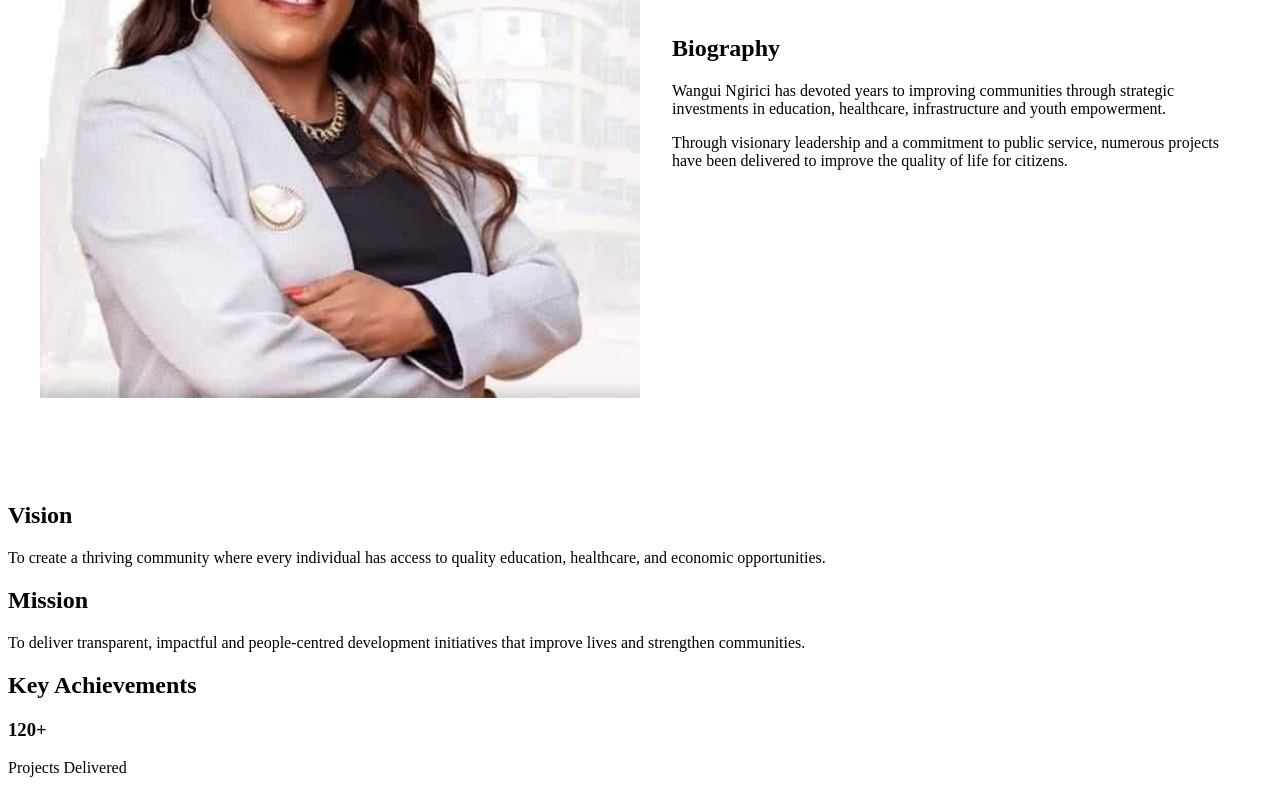
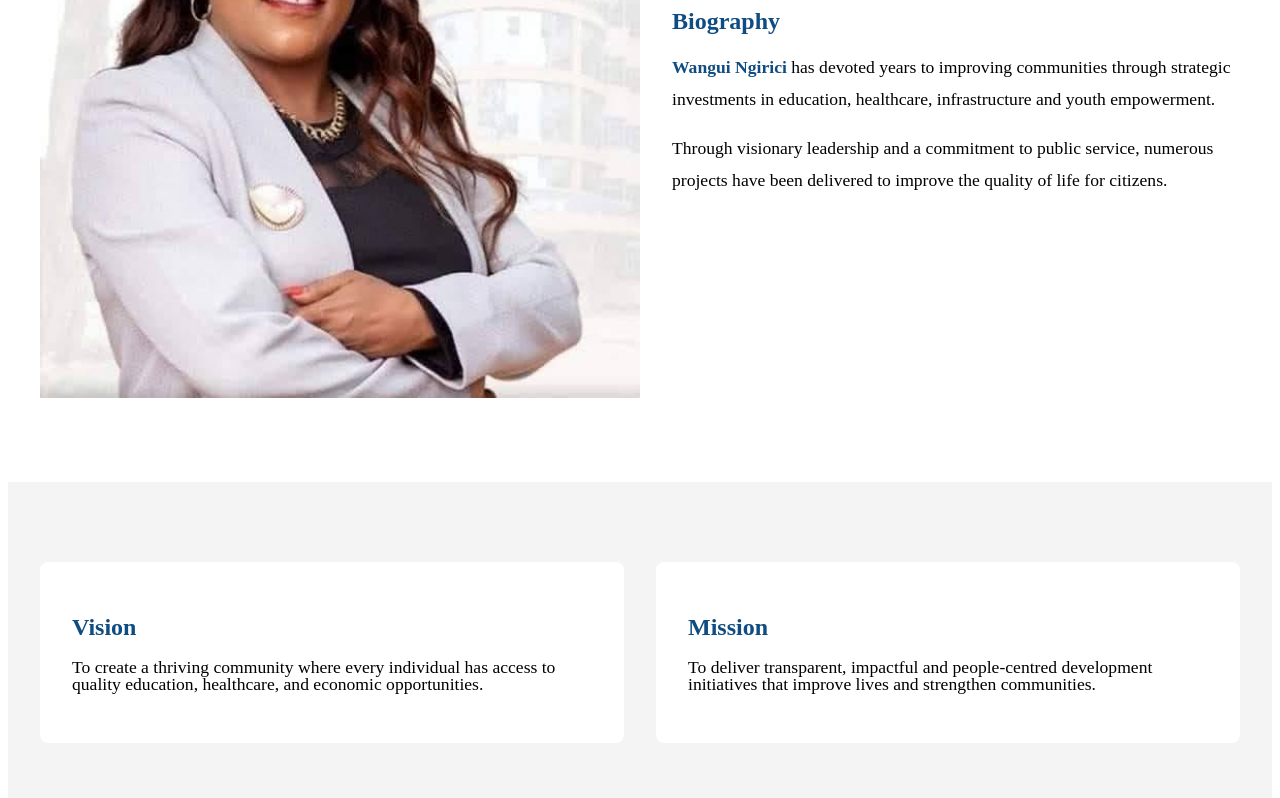
Before and after one commit to davidnjagih-png/civic-impact-portal, a React (Vite) app: page /about in a window 1280 px wide. Shown: the part 600-1398 px from the top of the page. Built offline with nearby package versions, Linux system fonts and the light colour scheme.

Commit message:
about css completed to match the current about code

```diff
--- a/src/pages/About/About.css
+++ b/src/pages/About/About.css
@@ -31,3 +31,76 @@
   border-radius: 1px;
   height: auto;
 }
+
+.bio-text h2 {
+  color: #0f4c81;
+  margin-bottom: 1rem;
+}
+
+.bio-text p {
+  font-size: 1.1rem;
+  margin-bottom: 1rem;
+  line-height: 1.8;
+}
+
+.highlight {
+  font-weight: bold;
+  color: #0f4c81;
+}
+
+.vision-section {
+  background: #f4f4f4;
+  padding: 5rem 2rem;
+}
+
+.vision-grid {
+  display: grid;
+  grid-template-columns: repeat(auto-fit, minmax(250px, 1fr));
+  gap: 2rem;
+}
+
+.vision-card {
+  background: white;
+  padding: 2rem;
+  border-radius: 8px;
+  box-shadow: 0, 0, 0, 0.1;
+}
+
+.vision-card h2 {
+  color: #0f4c81;
+  margin-bottom: 1rem;
+}
+
+.vision-card p {
+  font-size: 1.1rem;
+  line-height: 1;
+}
+
+.achievements-section {
+  padding: 5rem 2rem;
+  background: #f7f7f7;
+}
+
+.achievements-section h2 {
+  color: #0f4c81;
+  margin-bottom: 2rem;
+  text-align: center;
+}
+
+.achievements-grid {
+  display: grid;
+  grid-template-columns: repeat(auto-fit, minmax(250px, 1fr));
+  gap: 2rem;
+}
+
+.achievement-card {
+  background: white;
+  padding: 2rem;
+  border-radius: 8px;
+  box-shadow: 0, 0, 0, 0.1;
+}
+
+.achievement-card h3 {
+  color: #0f4c81;
+  margin-bottom: 1rem;
+}
```
